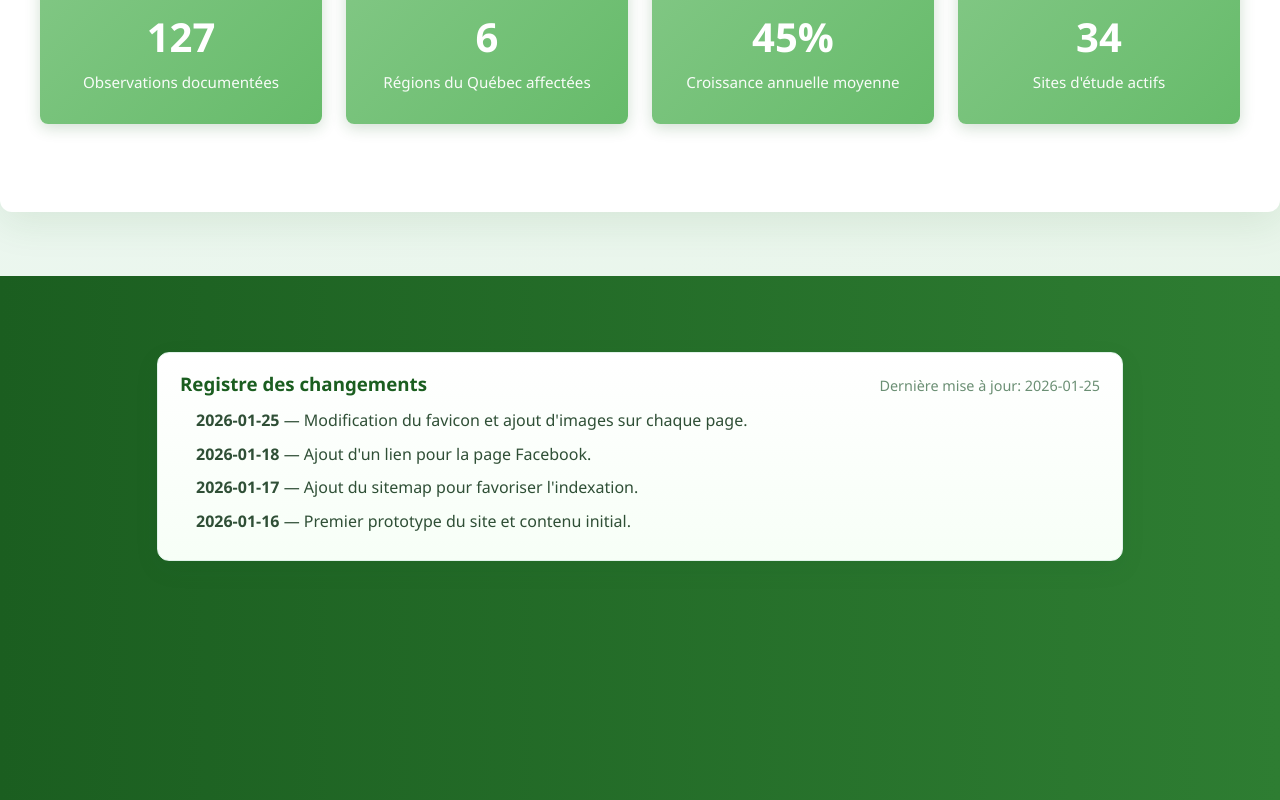
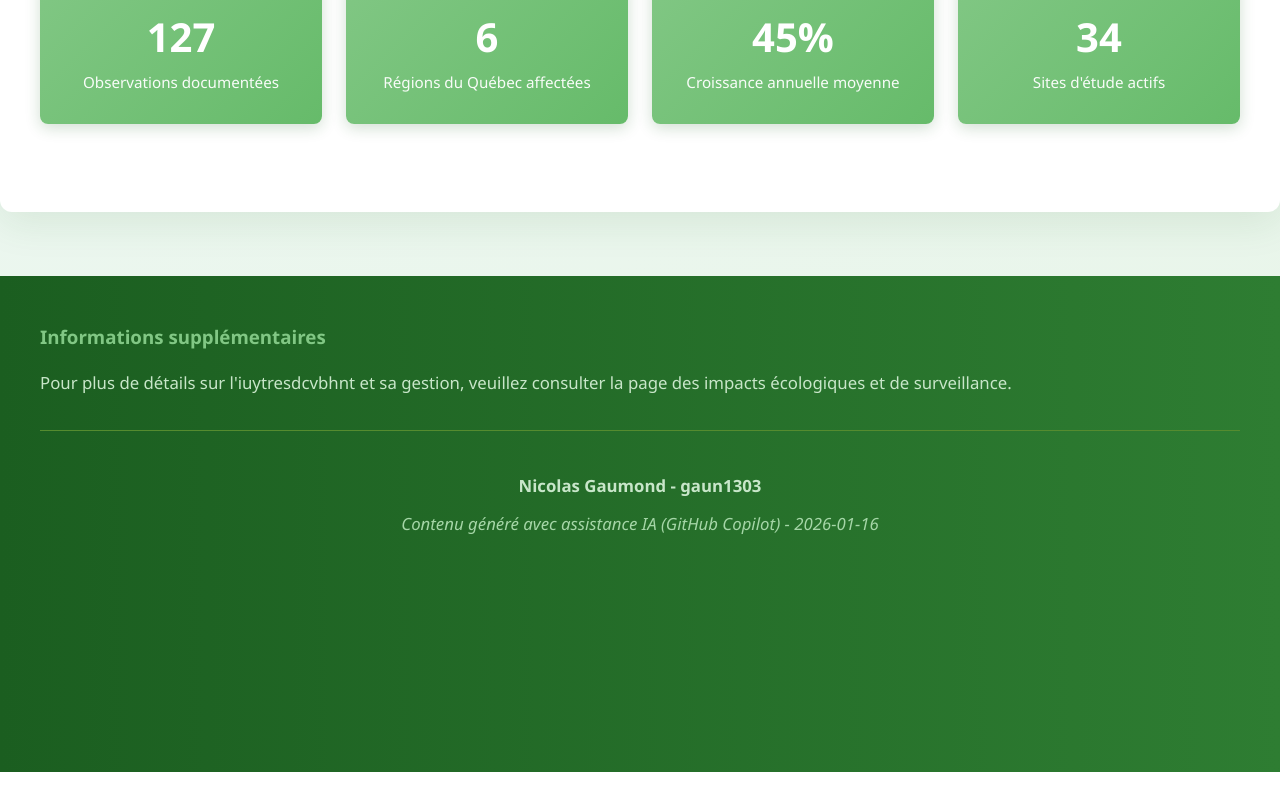
Before and after one commit to GeneralMeow28/iuytresdcvbhnt-gaun1303, a Vue app: page / in a window 1280 px wide. Shown: the part 2654-3454 px from the top of the page. After the commit the page ends 3426 px from the top, so only its background shows below. Built offline with nearby package versions, Linux system fonts and the light colour scheme.

Commit message:
missing footer

```diff
--- a/src/views/HomePage.vue
+++ b/src/views/HomePage.vue
@@ -166,7 +166,15 @@
 
     <footer class="footer">
       <div class="container">
-        <Changelog />
+        <h3>Informations supplémentaires</h3>
+        <p>
+          Pour plus de détails sur l'iuytresdcvbhnt et sa gestion, veuillez consulter la page des
+          impacts écologiques et de surveillance.
+        </p>
+        <div class="footer-credits">
+          <p><strong>Nicolas Gaumond - gaun1303</strong></p>
+          <p><em>Contenu généré avec assistance IA (GitHub Copilot) - 2026-01-16</em></p>
+        </div>
       </div>
     </footer>
   </body>
```
